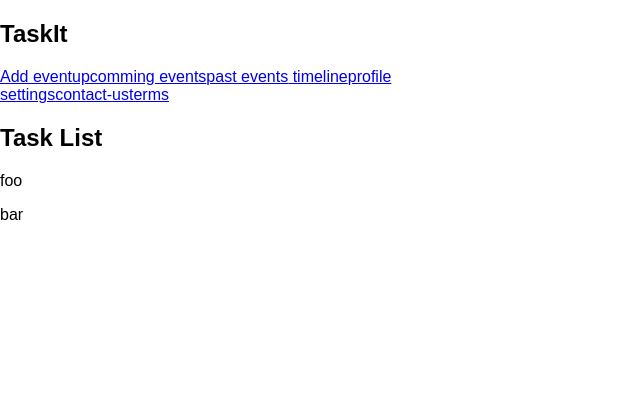
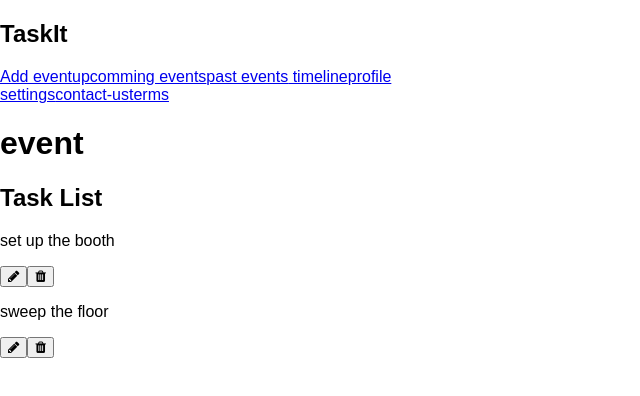
Before and after one commit to jugglingrose/Taskit, a React (Create React App) app: page / in a window 1280 px wide. Shown: the top 396 px of the page, without its empty margins (0-640 px from the left). Built offline with nearby package versions, Linux system fonts and the light colour scheme.

Commit message:
The organizers UI is mostly complete. The add and edit page is working. The task list display is up.  The create event form is up.  I just need to set up the Fetch APIs once they are available.  I am currently working with dummy data I have placed in the state.

```diff
--- a/src/App.js
+++ b/src/App.js
@@ -7,8 +7,6 @@ import Sidebar from './components/Sidebar';
 import CreateEvent from './components/CreateEvent';
 import Task from './components/Task';
 import TaskListOrganizer from './components/TaskListOrganizer';
-
-
 import './App.css';
 
 class App extends React.Component {
@@ -24,13 +22,13 @@ class App extends React.Component {
         date: 12,
         location: "event",
         tasks: [{id: "foo",
-        name: "foo",
+        name: "set up the booth",
         desc: "this is a desc",
         breakdown: ["this is a breakdown"],
         number_of_openings: 3 ,
         priority: "urgent"},
         {id: "bar",
-        name: "bar",
+        name: "sweep the floor",
         desc: "this is a desc",
         breakdown: ["this is a breakdown"],
         number_of_openings: 3 ,
@@ -44,16 +42,23 @@ class App extends React.Component {
         number_of_openings: 3 ,
         priority: "urgent",
       },
-      tasks: [{"task1":"clean floors","task2":"wash dishes"}],
+
     }
   }
 
   addTask = () => {
     console.log("add task called");
+    /* here we will do a fetch to add a new task */
   }
 
   updateTask = () => {
     console.log("update task called");
+    /* here we will do a fetch to update an existing task*/
+  }
+
+  delete = (id) => {
+    console.log("delete called");
+    /* here we will do a fetch to delete an existing task*/
   }
 
   createBlank = () => {
@@ -67,6 +72,11 @@ class App extends React.Component {
       priority: '',
     }
     this.setState({cur_recipe: blank});
+  }
+
+  loadRecipe = (id) => {
+    console.log('load recipe called');
+    /* here we do a fetch to set our cur_task based on the id we receive*/
   }
 
   appendInput = (fieldname) => {
@@ -87,7 +97,6 @@ class App extends React.Component {
 
   taskChange = (fieldName, id) => (e) => {
     const value = e.target.value;
-
     const cur_task = {...this.state.cur_task};
     cur_task[fieldName][id] = value;
     console.log(fieldName);
@@ -103,12 +112,12 @@ class App extends React.Component {
         <Nav/>
         <Sidebar/>
         <Switch>
-          <Route exact path = "/" render={(props) => (<TaskListOrganizer {...props} cur_event={this.state.cur_event} />)} />
+          <Route exact path = "/" render={(props) => (<TaskListOrganizer {...props} cur_event={this.state.cur_event} delete={this.delete} />)} />
           <Route exact path = "/createevent" render={(props) => (<CreateEvent {...props} eventChange={this.eventChange} />)}/>)} />
           <Route exact path = "/add" render={(props) => (<Task {...props} taskChange={this.taskChange} cur_task={this.state.cur_task}
-          updateTask={this.updateTask} appendInput={this.appendInput} createBlank={this.createBlank} />)} />
-          <Route exact path = "/edit" render={(props) => (<Task {...props} taskChange={this.taskChange} cur_task={this.state.cur_task}
-          addTask={this.addTask} appendInput={this.appendInput} createBlank={this.createBlank} />)} />
+          updateTask={this.updateTask} appendInput={this.appendInput} createBlank={this.createBlank} loadRecipe={this.loadRecipe} />)} />
+          <Route exact path = "/edit/:id" render={(props) => (<Task {...props} taskChange={this.taskChange} cur_task={this.state.cur_task}
+          addTask={this.addTask} appendInput={this.appendInput} createBlank={this.createBlank} loadRecipe={this.loadRecipe}  />)} />
         </Switch>
       </div>
     );
--- a/src/components/CreateEvent.js
+++ b/src/components/CreateEvent.js
@@ -1,4 +1,5 @@
 import React from 'react';
+import { Link } from 'react-router-dom';
 
 /* This is the component where the organizer will create an event */
 
@@ -17,7 +18,9 @@ class CreateEvent extends React.Component {
        Location:
        <br/>
        <input name="location" placeholder="Capitol Factory" onChange={this.props.eventChange("location")}></input>
+       <Link to='/add'><button>Add Task</button></Link>
       </div>
+
 
 
     )
--- a/src/components/IndividualTask.js
+++ b/src/components/IndividualTask.js
@@ -1,4 +1,5 @@
 import React from 'react';
+import { Link } from 'react-router-dom';
 
 /*This component is for individual tasks that will be displayed in the task list*/
 
@@ -6,7 +7,18 @@ class IndividualTask extends React.Component{
 
   render(){
     return(
-      <p>{this.props.details.name}</p>
+      <div>
+        <p>{this.props.details.name}</p>
+        <Link to={"/edit/" + this.props.id}>
+          <button>
+            <i className="fa fa-pencil"></i>
+          </button>
+        </Link>
+        <button onClick={this.props.delete}>
+            <i className="fa fa-trash"></i>
+          </button>
+      </div>
+
     )
   }
 }
--- a/src/components/Task.js
+++ b/src/components/Task.js
@@ -9,22 +9,15 @@ class Task extends React.Component {
   }
 
   componentDidMount(){
-    console.log("component did mount!");
-    //
-    //Change this to params at a later time instead of cur_task.id//
-    //
     var id = this.props.cur_task.id;
-    console.log("this is the id: " + id);
-
     if(id === undefined){
-      console.log("edit page: recipe is undefined");
-      /*we create blank recipe to load an empty form so user can then create a
-      new recipe*/
-      //this.props.createBlank();
+      console.log("add: recipe is undefined");
+      this.props.createBlank();
     }
     else{
-        console.log("edit page: recipe is defined");
-        //this.props.loadRecipe(id);
+        console.log("edit: recipe is defined");
+         /* once we have our backend set up.  This will set our cur_task based on the params id.  From here we can edit the task */
+        this.props.loadRecipe(this.props.match.params.id);
       }
     }
 
@@ -44,11 +37,7 @@ class Task extends React.Component {
     }
 
   render(){
-    console.log('render');
-
-
     var breakdowns = this.props.cur_task.breakdown || [];
-    console.log(this.props.cur_task.breakdown);
     console.log(breakdowns);
 
     return(
--- a/src/components/TaskListOrganizer.js
+++ b/src/components/TaskListOrganizer.js
@@ -7,9 +7,10 @@ class TaskListOrganizer extends React.Component {
     console.log(tasks);
     return(
       <div>
+      <h1>{this.props.cur_event.name}</h1>
        <h2>Task List</h2>
        {
-         tasks.map((task, id) => <IndividualTask id={id} details={this.props.cur_event.tasks[id]} /> )
+         tasks.map((task, id) => <IndividualTask id={id} key={id} details={this.props.cur_event.tasks[id]} delete={this.props.delete} /> )
        }
 
       </div>
--- a/src/index.js
+++ b/src/index.js
@@ -3,6 +3,8 @@ import ReactDOM from 'react-dom';
 import './index.css';
 import App from './App';
 import { BrowserRouter } from 'react-router-dom' ;
+
+import 'font-awesome/css/font-awesome.min.css';
 
 ReactDOM.render(
     <BrowserRouter>
```
